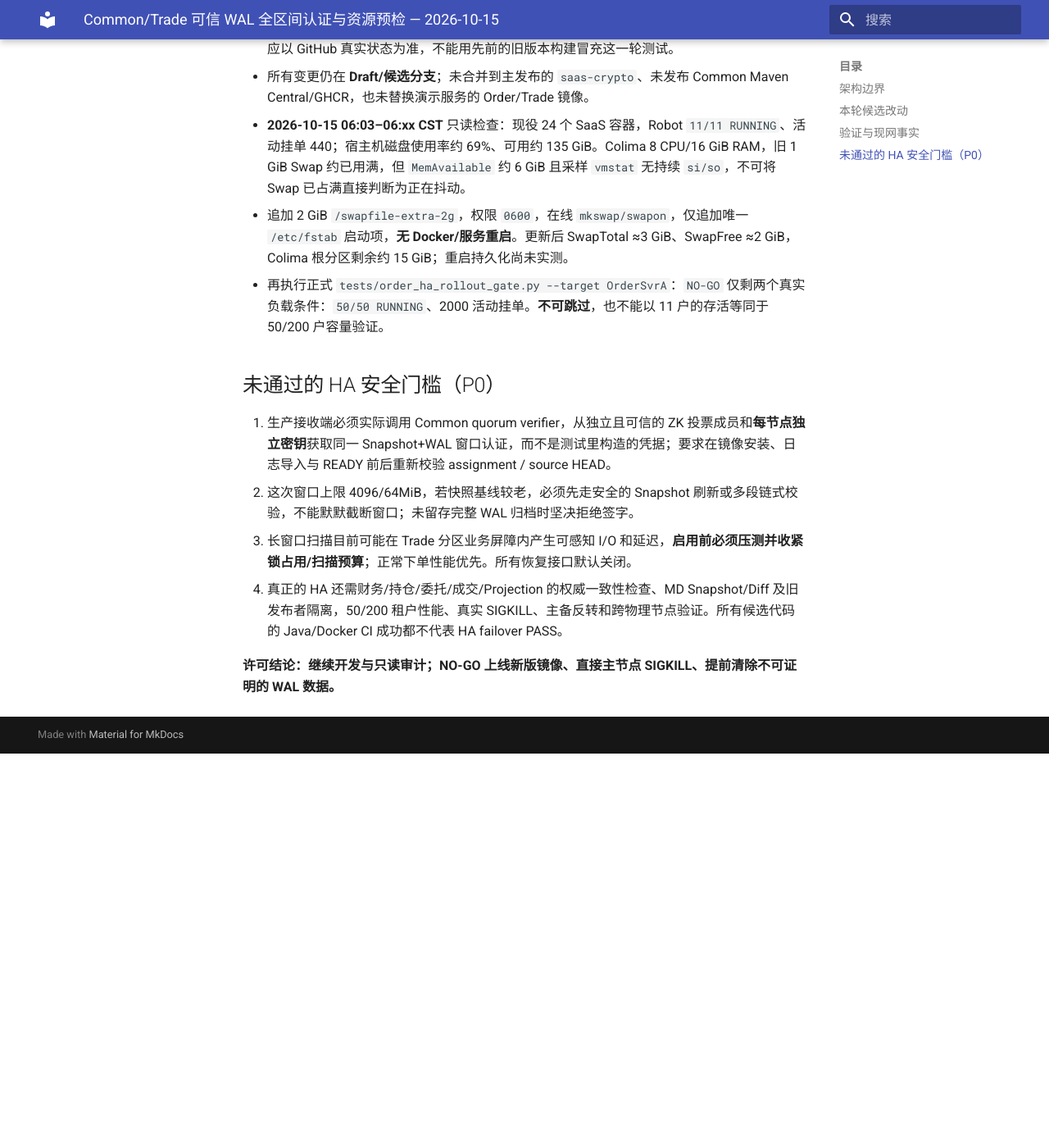
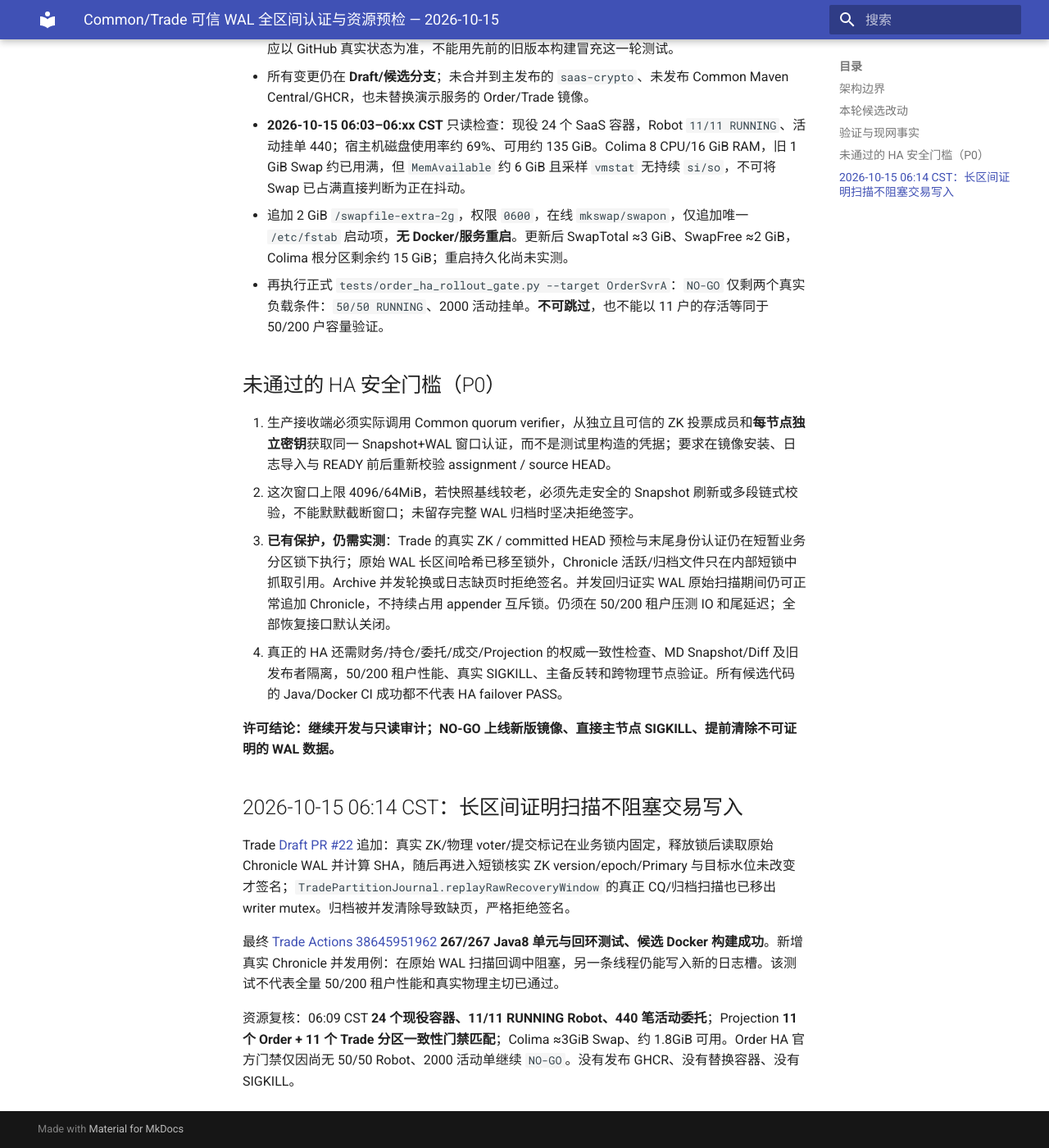
Before and after one commit to bliplink/dc-quant-deploy, an MkDocs documentation site: the page built from docs/HA_COMPLETE_WAL_WINDOW_QUORUM_20261015.zh-CN.md, in a window 1280 px wide and 1400 px high, scrolled down 1050 px. Shown: the whole window at 82% size. Built offline with MkDocs 1.6.1 and Material for MkDocs 9.7.7, drawn with Linux system fonts in a browser that asks for light colours; before the commit the page ends 1969 px from its top, so only the background shows below that.

Commit message:
docs(ha): bounded WAL quorum SHA off hot Trade lock and 267-test concurrent Chronicle evidence

```diff
--- a/docs/HA_COMPLETE_WAL_WINDOW_QUORUM_20261015.zh-CN.md
+++ b/docs/HA_COMPLETE_WAL_WINDOW_QUORUM_20261015.zh-CN.md
@@ -24,7 +24,15 @@
 
 1. 生产接收端必须实际调用 Common quorum verifier，从独立且可信的 ZK 投票成员和**每节点独立密钥**获取同一 Snapshot+WAL 窗口认证，而不是测试里构造的凭据；要求在镜像安装、日志导入与 READY 前后重新校验 assignment / source HEAD。
 2. 这次窗口上限 4096/64MiB，若快照基线较老，必须先走安全的 Snapshot 刷新或多段链式校验，不能默默截断窗口；未留存完整 WAL 归档时坚决拒绝签字。
-3. 长窗口扫描目前可能在 Trade 分区业务屏障内产生可感知 I/O 和延迟，**启用前必须压测并收紧锁占用/扫描预算**；正常下单性能优先。所有恢复接口默认关闭。
+3. **已有保护，仍需实测**：Trade 的真实 ZK / committed HEAD 预检与末尾身份认证仍在短暂业务分区锁下执行；原始 WAL 长区间哈希已移至锁外，Chronicle 活跃/归档文件只在内部短锁中抓取引用。Archive 并发轮换或日志缺页时拒绝签名。并发回归证实 WAL 原始扫描期间仍可正常追加 Chronicle，不持续占用 appender 互斥锁。仍须在 50/200 租户压测 IO 和尾延迟；全部恢复接口默认关闭。
 4. 真正的 HA 还需财务/持仓/委托/成交/Projection 的权威一致性检查、MD Snapshot/Diff 及旧发布者隔离，50/200 租户性能、真实 SIGKILL、主备反转和跨物理节点验证。所有候选代码的 Java/Docker CI 成功都不代表 HA failover PASS。
 
 **许可结论：继续开发与只读审计；NO-GO 上线新版镜像、直接主节点 SIGKILL、提前清除不可证明的 WAL 数据。**
+
+## 2026-10-15 06:14 CST：长区间证明扫描不阻塞交易写入
+
+Trade [Draft PR #22](https://github.com/bliplink/com.app.dc.tradesvr/pull/22) 追加：真实 ZK/物理 voter/提交标记在业务锁内固定，释放锁后读取原始 Chronicle WAL 并计算 SHA，随后再进入短锁核实 ZK version/epoch/Primary 与目标水位未改变才签名；`TradePartitionJournal.replayRawRecoveryWindow` 的真正 CQ/归档扫描也已移出 writer mutex。归档被并发清除导致缺页，严格拒绝签名。
+
+最终 [Trade Actions 38645951962](https://github.com/bliplink/com.app.dc.tradesvr/actions/runs/38645951962) **267/267 Java8 单元与回环测试、候选 Docker 构建成功**。新增真实 Chronicle 并发用例：在原始 WAL 扫描回调中阻塞，另一条线程仍能写入新的日志槽。该测试不代表全量 50/200 租户性能和真实物理主切已通过。
+
+资源复核：06:09 CST **24 个现役容器、11/11 RUNNING Robot、440 笔活动委托**；Projection **11 个 Order + 11 个 Trade 分区一致性门禁匹配**；Colima ≈3GiB Swap、约 1.8GiB 可用。Order HA 官方门禁仅因尚无 50/50 Robot、2000 活动单继续 `NO-GO`。没有发布 GHCR、没有替换容器、没有 SIGKILL。
```
